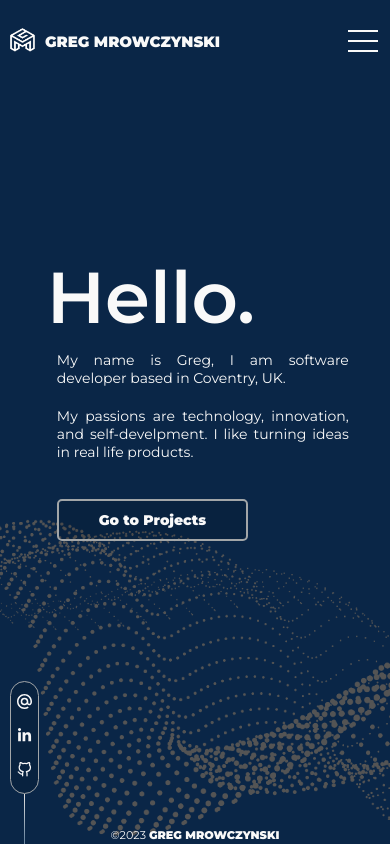
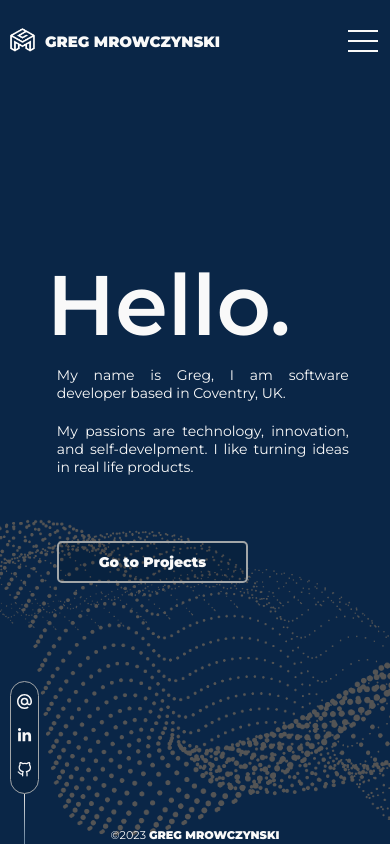
Before and after one commit to greg19850/portfolio-page, a React (Create React App) app: page / in a window 390 px wide. Built offline with nearby package versions, Linux system fonts and the light colour scheme.

Commit message:
home welcome message styling corrected

```diff
--- a/public/index.html
+++ b/public/index.html
@@ -6,7 +6,25 @@
   <link rel="icon" href="%PUBLIC_URL%/Greg.ico" />
   <meta name="viewport" content="width=device-width, initial-scale=1" />
   <meta name="theme-color" content="#000000" />
-  <meta name="description" content="Web site created using create-react-app" />
+  <meta name="title" content="Greg Mrowczynski - My personal website">
+  <meta name="description"
+    content="My personal Web Developer portfolio website, where you can find out more about me and check my projects.">
+
+  <!-- Open Graph / Facebook -->
+  <meta property="og:type" content="website">
+  <meta property="og:url" content="https://www.gregmdev.co.uk/">
+  <meta property="og:title" content="Greg Mrowczynski - My personal website">
+  <meta property="og:description"
+    content="My personal Web Developer portfolio website, where you can find out more about me and check my projects.">
+  <meta property="og:image" content="https://iili.io/HJm7HgI.jpg">
+
+  <!-- Twitter -->
+  <meta property="twitter:card" content="summary_large_image">
+  <meta property="twitter:url" content="https://www.gregmdev.co.uk/">
+  <meta property="twitter:title" content="Greg Mrowczynski - My personal website">
+  <meta property="twitter:description"
+    content="My personal Web Developer portfolio website, where you can find out more about me and check my projects.">
+  <meta property="twitter:image" content="https://iili.io/HJm7HgI.jpg">
   <link rel="apple-touch-icon" href="%PUBLIC_URL%/logo192.png" />
   <!--
       manifest.json provides metadata used when your web app is installed on a
@@ -22,7 +40,8 @@
       work correctly both with client-side routing and a non-root public URL.
       Learn how to configure a non-root public URL by running `npm run build`.
     -->
-  <title>React App</title>
+
+  <title>Greg M Personal Page</title>
 </head>
 
 <body>
--- a/src/pages/Home.js
+++ b/src/pages/Home.js
@@ -8,14 +8,14 @@ function Home() {
   return (
     <div className="home">
       <div className="home-content">
-        <div className="text top">
+        <div className="text">
           <div>
             <h1 className="span">Hello.</h1>
             <p className="span">My name is Greg, I am software developer based in Coventry, UK.</p>
             <p className="span"> My passions are technology, innovation, and self-develpment. I like turning ideas in real life products.</p>
           </div>
         </div>
-        <div className="links bottom">
+        <div className="links">
           <Link to='/projects'>Go to Projects</Link>
         </div>
       </div>
--- a/src/styles/home.scss
+++ b/src/styles/home.scss
@@ -1,21 +1,21 @@
 @keyframes showTopText {
 	0% {
-		transform: translate(0, 100%);
+		transform: translateY(120%);
 	}
 	40%,
 	60% {
-		transform: translate(0, 50%);
+		transform: translateY(50%);
 	}
 	100% {
-		transform: translate(0, 0);
+		transform: translateY(0);
 	}
 }
 @keyframes showBottomText {
 	0% {
-		transform: translate(0, -100%);
+		transform: translateY(-100%);
 	}
 	100% {
-		transform: translate(0, 0);
+		transform: translateY(0);
 	}
 }
 
@@ -39,27 +39,29 @@
 }
 
 .home-content {
-	height: 60vh;
+	height: 55vh;
 	left: 8%;
 	position: absolute;
 	top: 30%;
 	width: 80vw;
 
 	@media screen and (max-width: 1024px) {
+		// height: 62vh;
 		left: 12%;
 	}
 
 	@media screen and (max-width: 768px) {
-		height: 50vh;
+		// height: 460px;
+		// height: 40vh;
 	}
 
 	@media screen and (max-width: 480px) {
-		height: 53vh;
+		// height: 53vh;
 	}
 }
 
 .text {
-	height: 50%;
+	height: 55%;
 	overflow: hidden;
 	position: absolute;
 	width: 100%;
@@ -68,16 +70,17 @@
 		animation-delay: 0.5s;
 		animation-fill-mode: forwards;
 		bottom: 0;
-		transform: translate(0, 100%);
+		transform: translateY(120%);
 
 		h1 {
-			font-size: 120px;
+			font-size: 14vh;
 			font-weight: 600;
 		}
 
 		p {
 			width: 65%;
 			padding: 10px;
+			font-size: 1.8vh;
 			text-align: justify;
 			border-left: 1px solid #f9f9f9;
 		}
@@ -90,19 +93,20 @@
 
 		@media screen and (max-width: 768px) {
 			h1 {
-				font-size: 90px;
+				font-size: 10vh;
 			}
 
 			p {
 				width: 100%;
+				// font-size: 4vh;
 				border-left: none;
 			}
 		}
 
 		@media screen and (max-width: 480px) {
-			h1 {
-				font-size: 72px;
-			}
+			// h1 {
+			// 	font-size: 72px;
+			// }
 
 			p {
 				font-size: 14px;
@@ -112,7 +116,7 @@
 }
 
 .links {
-	height: 45%;
+	height: 38%;
 	overflow: hidden;
 	position: absolute;
 	bottom: 0;
@@ -136,7 +140,6 @@
 		transition: 0.2s;
 
 		&:hover {
-			// opacity: 0.7;
 			color: #facf0f;
 			border-color: #facf0f;
 		}
@@ -149,10 +152,3 @@
 		}
 	}
 }
-
-@media screen and (max-width: 1024px) {
-}
-@media screen and (max-width: 768px) {
-}
-@media screen and (max-width: 480px) {
-}
```
Also changed, not shown: 1 other file (tests, documents, lock files or other folders).
